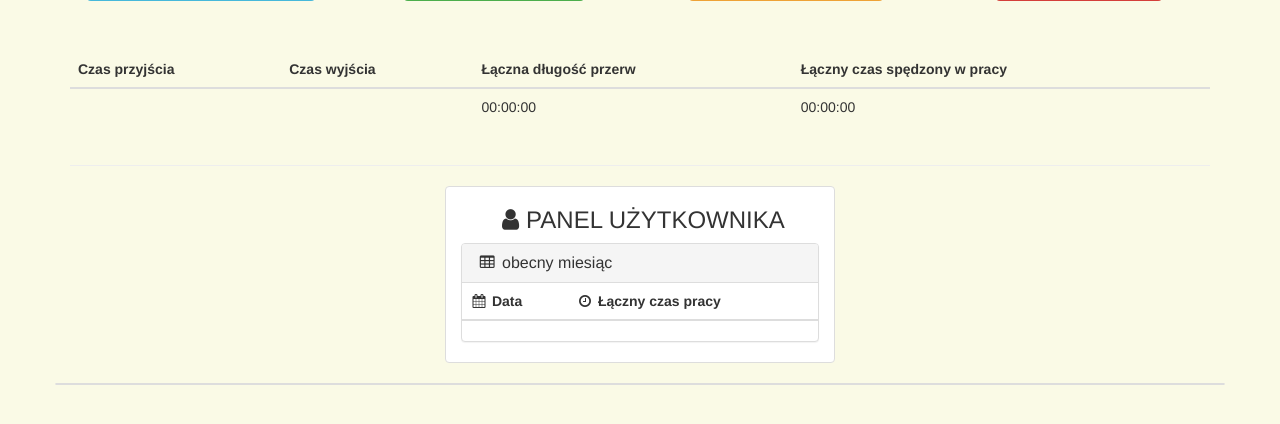
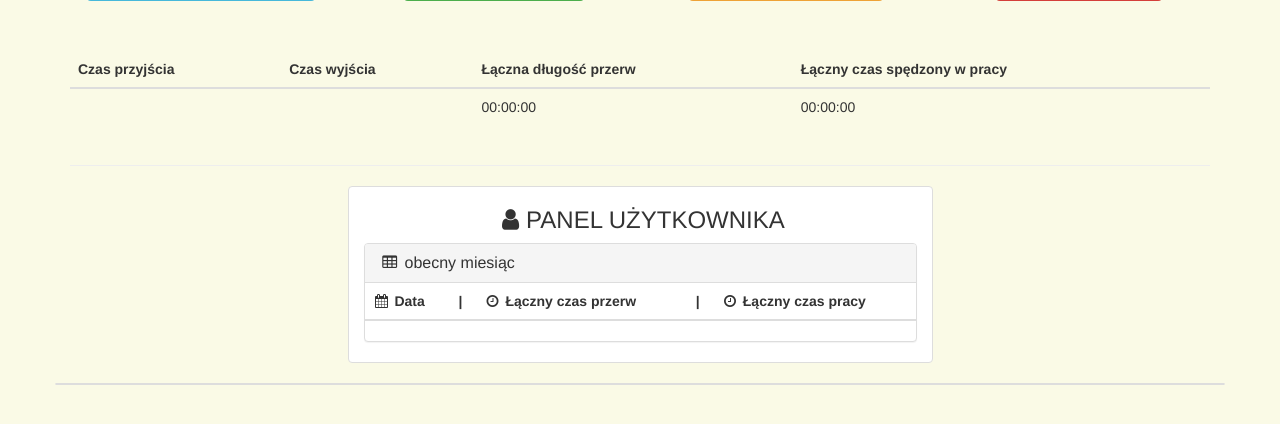
Before and after one commit to AlanLes/Timetracker_DB, a Django app: page /timetrackerapp/ in a window 1280 px wide. Shown: the part 155-579 px from the top of the page. Run offline with Django 3.2, Linux system fonts and the light colour scheme; a user stored in the database is signed in; data comes from the database, SQL or seed files in the repository; both versions use the stored data as it was after the commit; lists and menus that the app fills with data are empty; some libraries are stand-ins or nearby versions.

Commit message:
add laczny czas przerw to the templatetag

```diff
--- a/timetrackersite/timetrackerapp/templates/base.html
+++ b/timetrackersite/timetrackerapp/templates/base.html
@@ -2,7 +2,7 @@
 <html lang="en">
 <head>
     <meta charset="UTF-8">
-    <title>base</title>
+    <title>TIMETRACKERAPP</title>
     <link rel="stylesheet" href="https://maxcdn.bootstrapcdn.com/bootstrap/3.3.6/css/bootstrap.min.css">
     <link rel="stylesheet" href="https://maxcdn.bootstrapcdn.com/font-awesome/4.6.1/css/font-awesome.min.css">
     <script src="https://code.jquery.com/jquery-2.2.3.min.js"></script>
--- a/timetrackersite/timetrackerapp/templates/timetrackerapp/main-page.html
+++ b/timetrackersite/timetrackerapp/templates/timetrackerapp/main-page.html
@@ -56,8 +56,8 @@
         {# PANEL UŻYTKOWNIKA #}
         <div class="col-xs-12">
             <div class="row" >
-                <div class="col-xs-4"></div>
-                <div class="col-xs-4">
+                <div class="col-xs-3"></div>
+                <div class="col-xs-6">
                     <div class="row" style="background-color: #FFFFFF; border: 1px solid #ddd; border-radius: 4px; ">
                         <div class="col-xs-12">
                             <div style="text-align: center;">
@@ -99,9 +99,10 @@
                                                    href="#collapse{{ pracownik.user.id }}"
                                                    aria-expanded="false"
                                                    aria-controls="collapse{{ pracownik.user.id }}">
-                                                    <div class="col-xs-4">id: {{ pracownik.user.id }}</div>
-                                                    <div class="col-xs-4">{{ pracownik.user.first_name }} {{ pracownik.user.last_name }}</div>
-                                                    <div class="col-xs-4">stanowisko: {{ pracownik.stanowisko }}</div>
+                                                    <div class="col-xs-3">id: {{ pracownik.user.id }}</div>
+                                                    <div class="col-xs-3">{{ pracownik.user.username }}</div>
+                                                    <div class="col-xs-3">{{ pracownik.user.first_name }} {{ pracownik.user.last_name }}</div>
+                                                    <div class="col-xs-3">stanowisko: {{ pracownik.stanowisko }}</div>
                                                 </a>
                                             </div>
                                         </h4>
--- a/timetrackersite/timetrackerapp/templates/timetrackerapp/month_log.html
+++ b/timetrackersite/timetrackerapp/templates/timetrackerapp/month_log.html
@@ -3,6 +3,9 @@
         <thead >
         <tr>
             <th><i class="fa-fw fa fa-calendar" aria-hidden="true"></i> Data</th>
+            <th>|</th>
+            <th><i class="fa-fw fa fa-clock-o" aria-hidden="true"></i> Łączny czas przerw</th>
+            <th>|</th>
             <th><i class="fa-fw fa fa-clock-o" aria-hidden="true"></i> Łączny czas pracy</th>
         </tr>
         </thead>
@@ -10,7 +13,10 @@
         {% for log in month_log %}
             <tr>
                 <td>{{ log.0 }}</td>
+                <td>|</td>
                 <td>{{ log.1 }}</td>
+                <td>|</td>
+                <td>{{ log.2 }}</td>
             </tr>
         {% endfor %}
         </tbody>
--- a/timetrackersite/timetrackerapp/templatetags/show_month_tags.py
+++ b/timetrackersite/timetrackerapp/templatetags/show_month_tags.py
@@ -10,15 +10,11 @@ register = template.Library()
 def get_month_log(pracownik):
     month_log = []
     now = datetime.datetime.now()
-
-    # month_log.join()
-
-    # month_log = pracownik.czaspracy_set.filter(czas_przyjscia__month=datetime.datetime.now().month)
     for i in range(calendar.monthrange(now.year, now.month)[1]):
         data = datetime.date(now.year, now.month, i+1)
-        poj_log = pracownik.t_laczny_czas_pracy(data)
-        if poj_log != '00:00:00':
-            # str(data), poj_log)
-            month_log.append((str(data), poj_log))
+        poj_log_pracy = pracownik.t_laczny_czas_pracy(data)
+        poj_log_przerw = pracownik.t_laczny_czas_przerw(data)
+        if poj_log_pracy != '00:00:00':
+            month_log.append((str(data), poj_log_przerw, poj_log_pracy))
 
     return {'month_log': month_log}
--- a/timetrackersite/timetrackerapp/views.py
+++ b/timetrackersite/timetrackerapp/views.py
@@ -52,13 +52,13 @@ def start_work(request, **kwargs):
     # jesli przyszedles do pracy i nie wyszedles z pracy to nieok - sprawdzasz czy ostatni worklog zostal zakonczony
     if lastWorkTime:
         if not lastWorkTime.czas_wyjscia:
-            status = '{"status:" "nok"}'
+            status = 'Niestety nie jest to mozliwe. Spojrz na swoj status.'
             return HttpResponse(status)
 
     todayWorkTime = CzasPracy(czas_przyjscia=datetime.datetime.now(), pracownik=request.user.pracownik)
     todayWorkTime.save()
     print(todayWorkTime)
-    status = '{"status:" "ok"}'
+    status = 'Akcja wykonana!'
     return HttpResponse(status)
 
 
@@ -74,16 +74,16 @@ def start_break(request, **kwargs):
             if lastBreak:
                 # jesli nie ma konca ostatniej przerwy to nie mozna isc na przerwe lol
                 if not lastBreak.koniec_przerwy:
-                    status = '{"status:" "nok"}'
+                    status = 'Niestety nie jest to mozliwe. Spojrz na swoj status.'
                     return HttpResponse(status)
 
             todayAnotherBreak = Przerwa(start_przerwy=datetime.datetime.now(), pracownik=request.user.pracownik)
             todayAnotherBreak.save()
             print(todayAnotherBreak)
-            status = '{"status:" "ok"}'
+            status = 'Akcja wykonana!'
             return HttpResponse(status)
 
-    status = '{"status:" "nok"}'
+    status = 'Niestety nie jest to mozliwe. Spojrz na swoj status.'
     return HttpResponse(status)
 
 
@@ -96,10 +96,10 @@ def end_break(request, **kwargs):
         if not lastBreak.koniec_przerwy:
             lastBreak.koniec_przerwy = datetime.datetime.now()
             lastBreak.save()
-            status = '{"status:" "ok"}'
+            status = 'Akcja wykonana!'
             return HttpResponse(status)
 
-    status = '{"status:" "nok"}'
+    status = 'Niestety nie jest to mozliwe. Spojrz na swoj status.'
     return HttpResponse(status)
 
 
@@ -133,21 +133,21 @@ def end_work(request, **kwargs):
                     print(lastBreak.koniec_przerwy)
                     lastWorkTime.czas_wyjscia = datetime.datetime.now()
                     lastWorkTime.save()
-                    status = '{"status:" "ok"}'
+                    status = 'Akcja wykonana!'
                     return HttpResponse(status)
                 else:
                     # byl na przerwie  (chocby jakiejs kiedys!) i zakonczyl przerwe!
                     lastWorkTime.czas_wyjscia = datetime.datetime.now()
                     lastWorkTime.save()
-                    status = '{"status:" "ok"}'
+                    status = 'Akcja wykonana!'
                     return HttpResponse(status)
             else:
                 print("else")
                 # w takim wypadku oznacza to, ze nie byles dzisiaj na przerwie, ale to spoko, nic nie szkodzi
                 lastWorkTime.czas_wyjscia = datetime.datetime.now()
                 lastWorkTime.save()
-                status = '{"status:" "ok"}'
+                status = 'Akcja wykonana!'
                 return HttpResponse(status)
     print("not ok")
-    status = '{"status:" "nok"}'
+    status = 'Niestety nie jest to mozliwe. Spojrz na swoj status.'
     return HttpResponse(status)
```
Also changed, not shown: timetrackersite/db.sqlite3.
